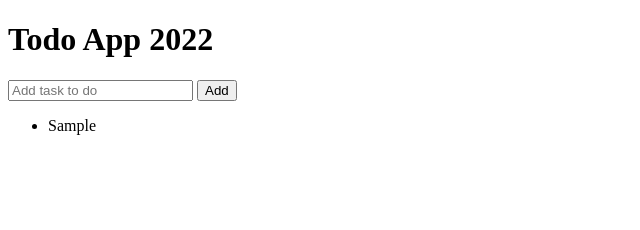
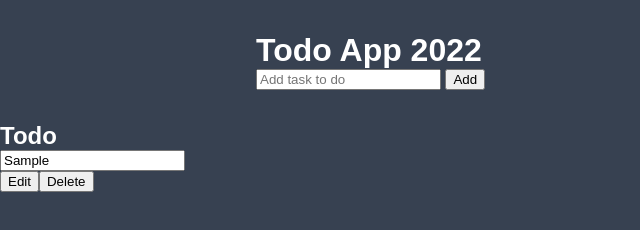
Before and after one commit to MuntasirTonmoy/js-todo, a plain HTML site: page index.html in a window 1280 px wide. Both pictures are taken after typing "Sample" into the empty fields and a click on the input "Add". Shown: the whole page, without its empty margins (0-640 px from the left). Drawn offline with Linux system fonts and the light colour scheme.

Commit message:
basic logic done

```diff
--- a/app.js
+++ b/app.js
@@ -8,11 +8,51 @@ const addTodo = (event) => {
   const todoInputValue = todoForm.elements["todo-input"].value;
   if (!todoInputValue) {
     alert("⚠ please add a task");
+    return;
   }
   todoForm.reset();
-  const li = document.createElement("li");
-  li.innerText = todoInputValue;
-  todoList.appendChild(li);
+  const todoList = document.querySelector(".todo-list");
+  const todoDiv = document.createElement("div");
+  todoDiv.classList.add("todo");
+
+  const todoContentDiv = document.createElement("div");
+  todoContentDiv.classList.add("todo-content");
+
+  const todoTextInput = document.createElement("input");
+  todoTextInput.type = "text";
+  todoTextInput.classList.add("todo-text");
+  todoTextInput.setAttribute("readonly", "readonly");
+  todoTextInput.value = todoInputValue;
+
+  const todoActionsDiv = document.createElement("div");
+  todoActionsDiv.classList.add("todo-actions");
+
+  const editButton = document.createElement("button");
+  editButton.classList.add("edit-todo");
+  editButton.textContent = "Edit";
+
+  const deleteButton = document.createElement("button");
+  deleteButton.textContent = "Delete";
+  deleteButton.classList.add("delete-todo");
+
+  todoContentDiv.append(todoTextInput);
+  todoActionsDiv.append(editButton, deleteButton);
+  todoDiv.append(todoContentDiv, todoActionsDiv);
+  todoList.append(todoDiv);
+
+  editButton.addEventListener("click", () => {
+    todoTextInput.toggleAttribute("readonly");
+    if (!todoTextInput.hasAttribute("readonly")) {
+      todoTextInput.focus();
+      editButton.textContent = "Save";
+    } else {
+      editButton.textContent = "Edit";
+    }
+  });
+
+  deleteButton.addEventListener("click", () => {
+    todoList.removeChild(todoDiv);
+  });
 };
 
 //* EVENT LISTENERS
--- a/index.html
+++ b/index.html
@@ -4,6 +4,7 @@
     <meta charset="UTF-8" />
     <meta http-equiv="X-UA-Compatible" content="IE=edge" />
     <meta name="viewport" content="width=device-width, initial-scale=1.0" />
+    <link rel="stylesheet" href="style.css" />
     <title>Todo App</title>
   </head>
   <body>
@@ -15,8 +16,17 @@
       </form>
     </header>
     <main>
-      <div class="todo">
-        <ul class="todo-list"></ul>
+      <div class="todo-list">
+        <h2>Todo</h2>
+        <!--  <div class="todo">
+          <div class="todo-content">
+            <input type="text" class="todo-text" value="my task" readonly />
+          </div>
+          <div class="todo-actions">
+            <button class="edit-todo">Edit</button>
+            <button class="delete-todo">Delete</button>
+          </div>
+        </div> -->
       </div>
     </main>
 
--- /dev/null
+++ b/style.css
@@ -0,0 +1,28 @@
+:root {
+  --dark: #374151;
+  --darker: #1f2937;
+  --darkest: #111827;
+  --light: #eee;
+  --purple: #8b5cf6;
+}
+
+* {
+  box-sizing: border-box;
+  margin: 0;
+  font-family: "Fira sans", sans-serif;
+}
+
+body {
+  display: flex;
+  flex-direction: column;
+  min-height: 100vh;
+  background: var(--dark);
+  color: white;
+}
+
+header {
+  padding: 2rem 1rem;
+  max-width: 800px;
+  width: 100%;
+  margin: 0 auto;
+}
```
